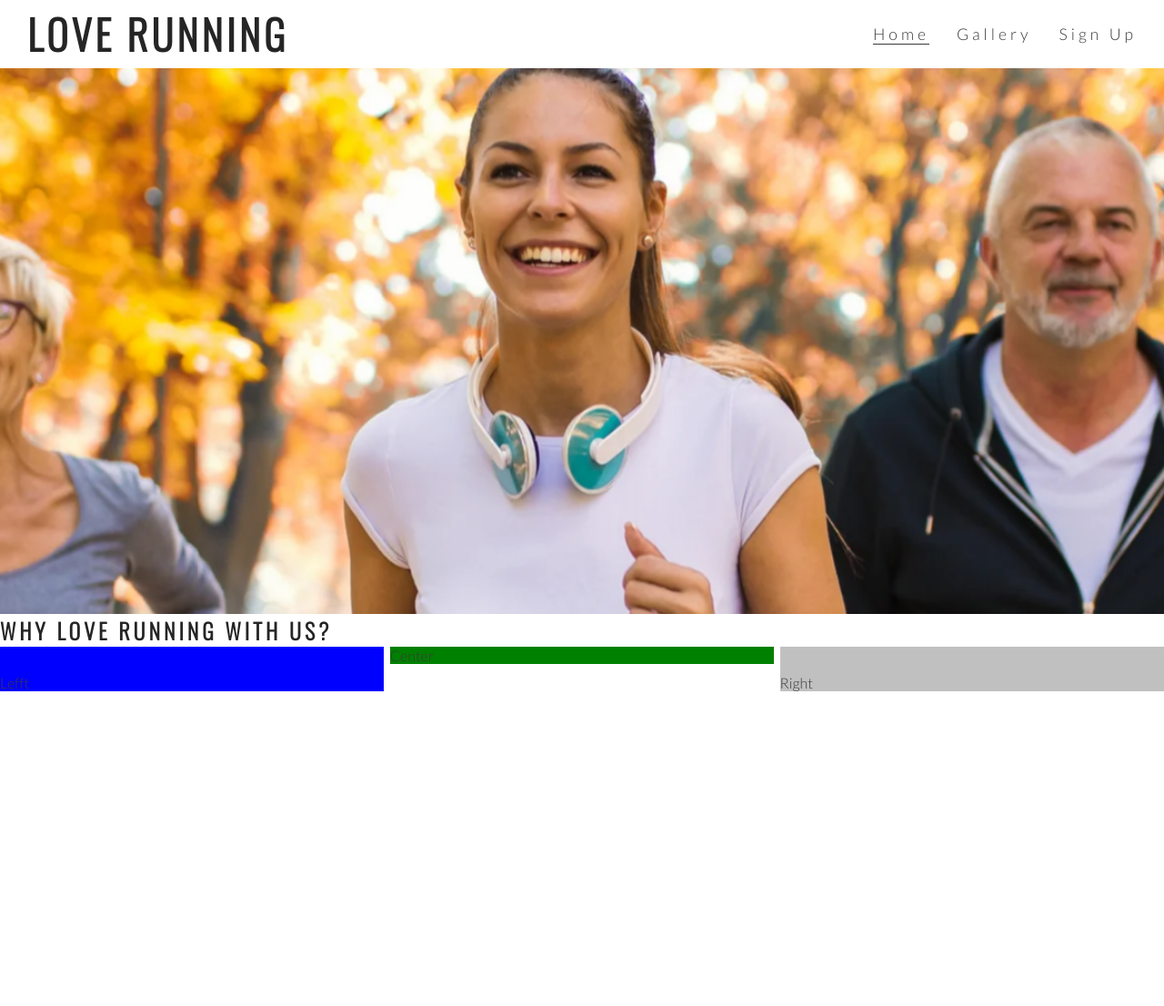
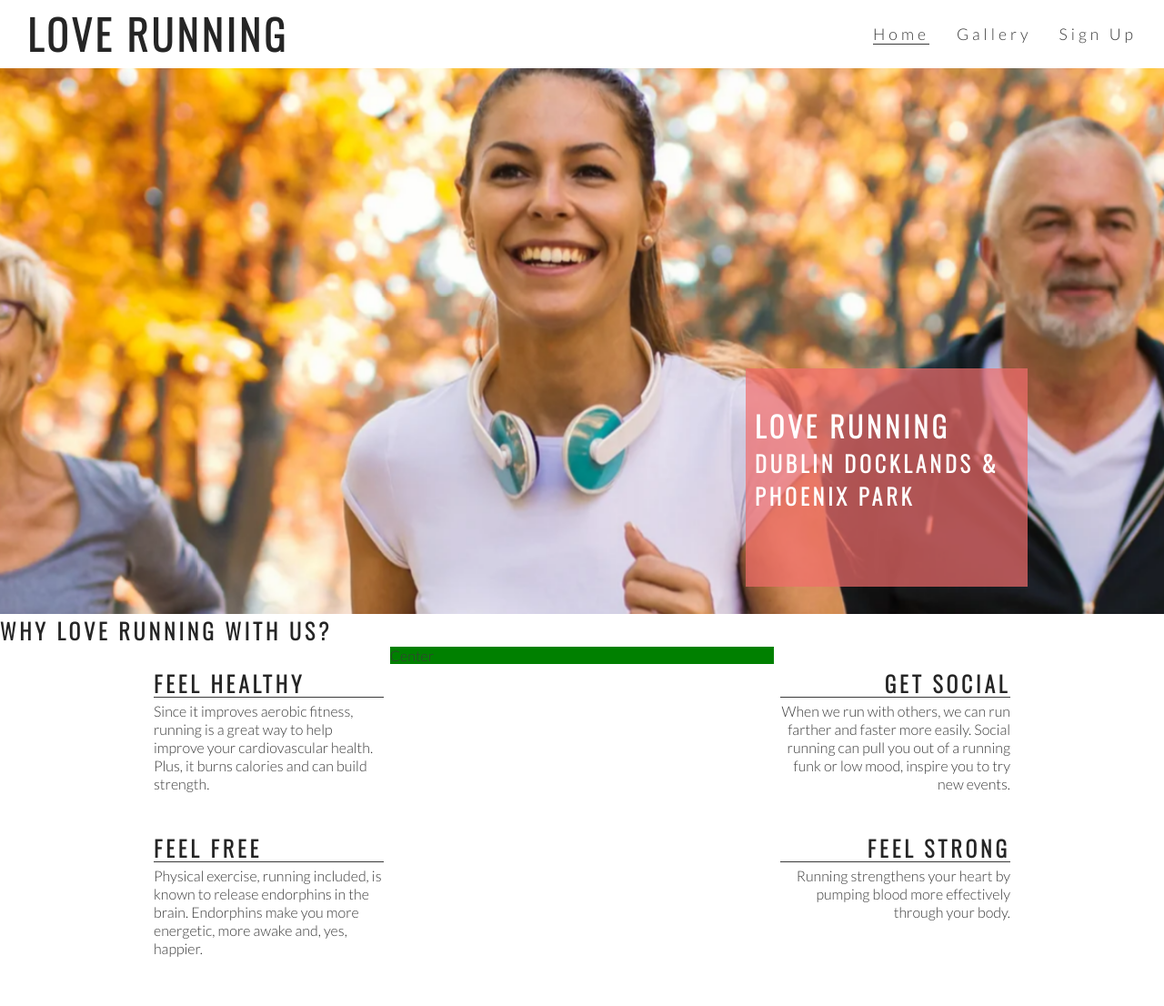
Before and after one commit to bartlomiejdev/love-running, a plain HTML site: page index.html in a window 1280 px wide. Shown: the top 1106 px of the page at 91% size. Drawn offline with nearby package versions, Linux system fonts and the light colour scheme.

Commit message:
Add right about section content and style

```diff
--- a/assets/css/style.css
+++ b/assets/css/style.css
@@ -57,12 +57,17 @@ h1, h2 {
     border-bottom: 1px solid #3a3a3a;
 }
 
-/* hero image */
+/* hero image and cover text*/
 
 #hero-outer {
     height: 600px;
     width: 100%;
     overflow: hidden;
+    position: relative;
+}
+
+#cover-text, #cover-text h2 {
+    color: #fff;
 }
 
 #hero-image {
@@ -86,6 +91,26 @@ h1, h2 {
     }
 }
 
+#cover-text {
+    font-size: 130%;
+    font-family: Oswald, sans-serif;
+    text-transform: uppercase;
+    letter-spacing: 4px;
+
+    width: 300px;
+    height: 200px;
+
+    padding-top: 40px;
+    padding-left: 10px;
+
+    background-color: rgba(241, 109, 107, .7);
+
+    bottom: 30px;
+    right: 150px;
+
+    position: absolute;
+}
+
 #club-ethos {
     height: 600px;
 }
@@ -94,14 +119,13 @@ h1, h2 {
     padding-top: 30px;
     width: 33%;
     float: left;
-    background-color: blue;
 }
 
 #right-about {
     padding-top: 30px;
     width: 33%;
     float: right;
-    background-color: silver;
+
 }
 
 #center-about {
@@ -109,3 +133,33 @@ h1, h2 {
     margin: 0 auto;
     background-color: green;
 }
+
+hr {
+    border-top: 1px solid #3a3a3a;
+    width: 100%;
+    margin: 5px 0;
+}
+
+.left-about-heading {
+    width: 60%;
+    float: right;
+    line-height: 20px;
+    clear: both;
+    margin-bottom: 50px;
+}
+
+.right-about-heading {
+    width: 60%;
+    float: left;
+    line-height: 20px;
+    clear: both;
+    margin-bottom: 50px;
+}
+
+.right-about-heading h2 {
+    text-align: right;
+}
+
+.right-about-heading p {
+    text-align: right;
+}
--- a/index.html
+++ b/index.html
@@ -38,8 +38,38 @@
     </section>
     <section id="club-ethos">
         <h1>Why Love Running With Us?</h1>
-        <div id="left-about">Lefft</div>
-        <div id="right-about">Right</div>
+        <div id="left-about">
+            <div class="left-about-heading">
+                <h2>Feel Healthy</h2>
+                <hr>
+                <p>
+                    Since it improves aerobic fitness, running is a great way to help improve your cardiovascular health. Plus, it burns calories and can build strength.
+                </p>
+            </div>
+            <div class="left-about-heading">
+                <h2>Feel Free</h2>
+                <hr>
+                <p>
+                    Physical exercise, running included, is known to release endorphins in the brain. Endorphins make you more energetic, more awake and, yes, happier.
+                </p>
+            </div>
+        </div>
+        <div id="right-about">
+            <div class="right-about-heading">
+                <h2>Get Social</h2>
+                <hr>
+                <p>
+                    When we run with others, we can run farther and faster more easily. Social running can pull you out of a running funk or low mood, inspire you to try new events.
+                </p>
+            </div>
+            <div class="right-about-heading">
+                <h2>Feel Strong</h2>
+                <hr>
+                <p>
+                    Running strengthens your heart by pumping blood more effectively through your body.
+                </p>
+            </div>
+        </div>
         <div id="center-about">Center</div>
     </section>
     <section>Running locations, distances abd times</section>
```
